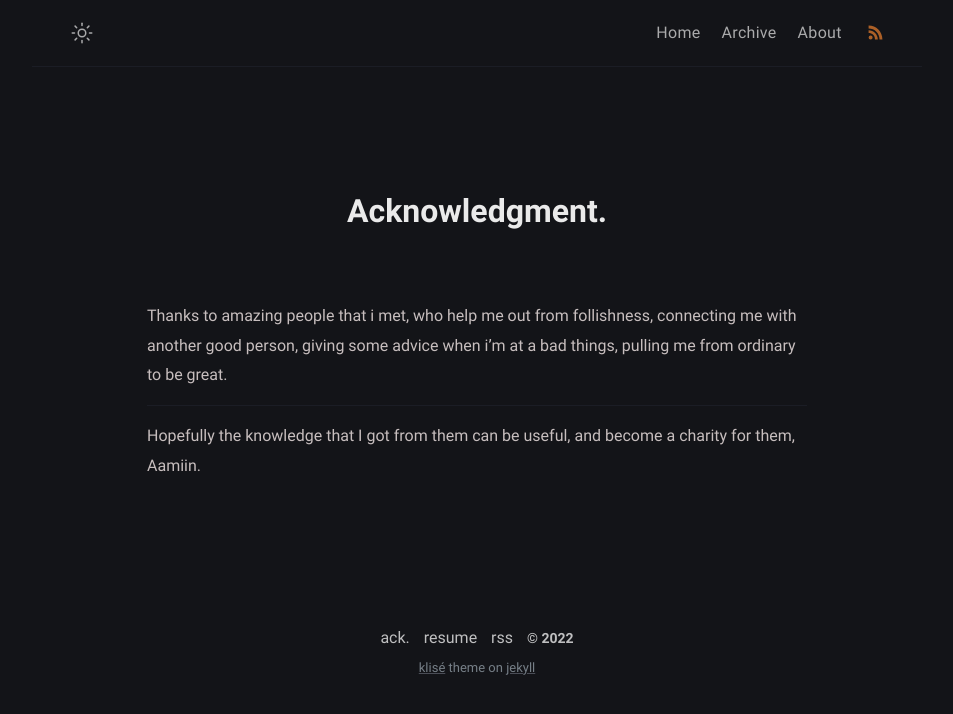
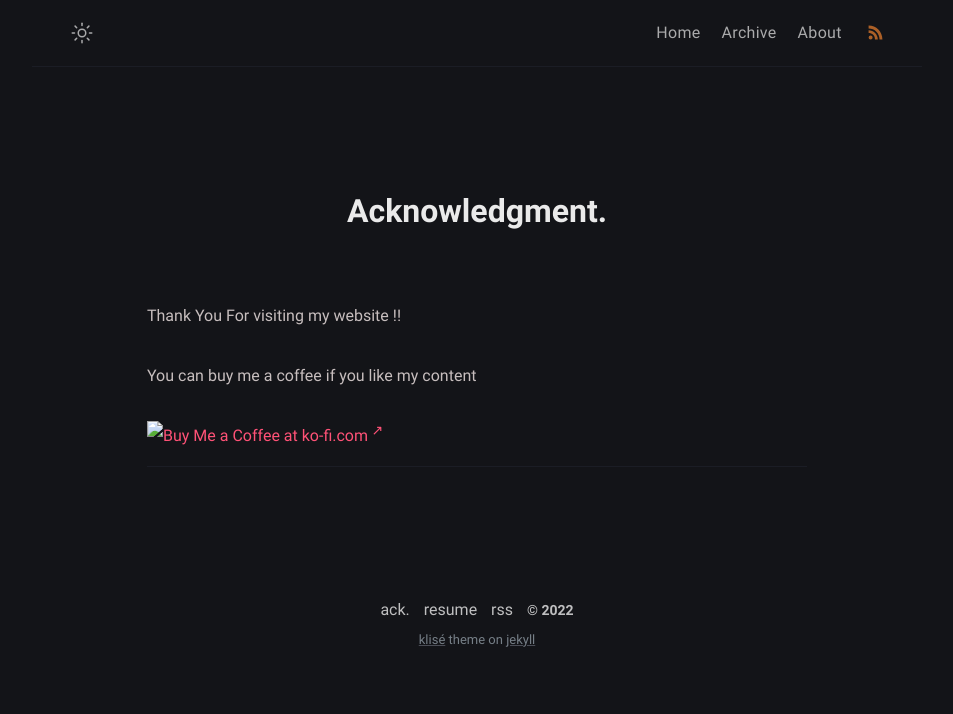
Before and after one commit to limon768/limon768.github.io, a Jekyll site: the page built from thanks.md, in a window 1280 px wide. Shown: the top 714 px of the page, without its empty margins (163-1116 px from the left). Built offline with Jekyll 4.4.1, drawn with Linux system fonts in a browser that asks for light colours.

Commit message:
Agent T
added my Kofi link

```diff
--- a/thanks.md
+++ b/thanks.md
@@ -2,12 +2,15 @@
 title: Acknowledgment
 permalink: /thanks/
 layout: page
-excerpt: Thanks to amazing people that i met, who help me out from follishness, connecting me with another good person, giving some advice when i'm at a bad things, pulling me from ordinary to be great.
+excerpt:
 comments: false
 ---
 
-Thanks to amazing people that i met, who help me out from follishness, connecting me with another good person, giving some advice when i'm at a bad things, pulling me from ordinary to be great.
+Thank You For visiting my website !!
+
+You can buy me a coffee if you like my content
+
+
+<a href='https://ko-fi.com/N4N64TH56' target='_blank'><img height='36' style='border:0px;height:36px;' src='https://cdn.ko-fi.com/cdn/kofi3.png?v=3' border='0' alt='Buy Me a Coffee at ko-fi.com' /></a>
 
 <hr>
-
-Hopefully the knowledge that I got from them can be useful, and become a charity for them, Aamiin.
```
Also changed, not shown: _posts/AgentT/2022-08-13-Agent-T.md (added, +51 -0 lines), about.md (+3 -0 lines).
